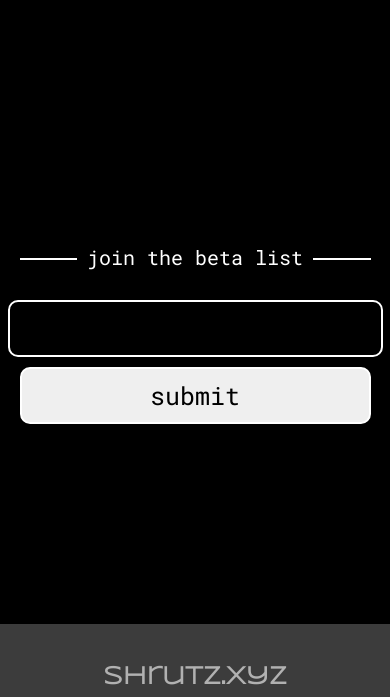
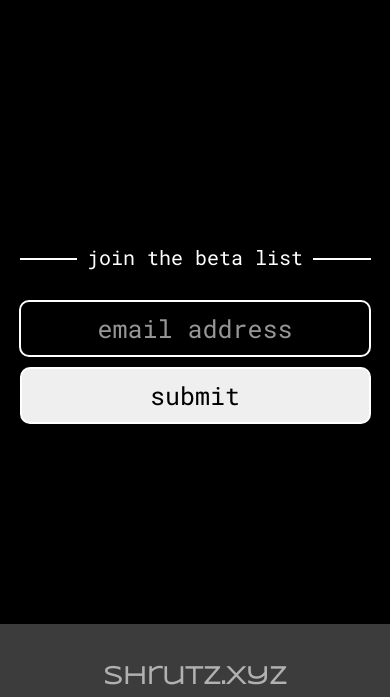
Before and after one commit to shrutishri2208/murksite, a plain HTML site: page index.html in a window 390 px wide. Shown: the part 2657-3354 px from the top of the page. Drawn offline with nearby package versions, Linux system fonts and the light colour scheme.

Commit message:
emailList1

```diff
--- a/index.html
+++ b/index.html
@@ -82,7 +82,7 @@
           <span>join the beta list </span>
         </div>
         <form id="betaForm1">
-          <input name="email" id="email1" />
+          <input name="email" id="email1" value="email address" />
         </form>
         <button onclick="SubForm1()" id="submit">submit</button>
       </div>
@@ -177,7 +177,7 @@
           <span>join the beta list </span>
         </div>
         <form id="betaForm2">
-          <input name="email" id="email2" />
+          <input name="email" id="email2" value="email address" />
         </form>
         <button onclick="SubForm2()" id="submit">submit</button>
       </div>
--- a/style.css
+++ b/style.css
@@ -84,6 +84,7 @@ body {
 #email1,
 #email2,
 #submit {
+  text-align: center;
   display: block;
   padding: 10px;
   font-size: 25px;
@@ -237,7 +238,6 @@ body {
 
   #betaForm1 input,
   #betaform2 input {
-    max-width: 84%;
   }
 
   #betaText span {
@@ -250,6 +250,10 @@ body {
   #submit {
     width: 90%;
     margin: 10px auto;
+  }
+
+  #email2 {
+    width: 84%;
   }
 
   #scroll img {
```
